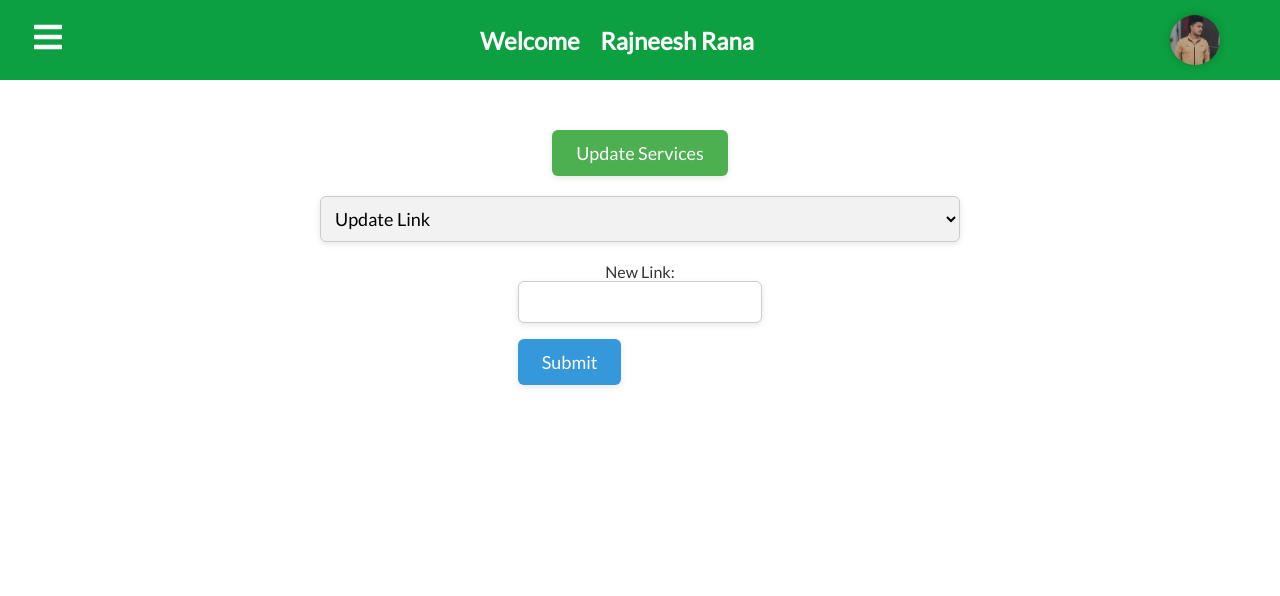
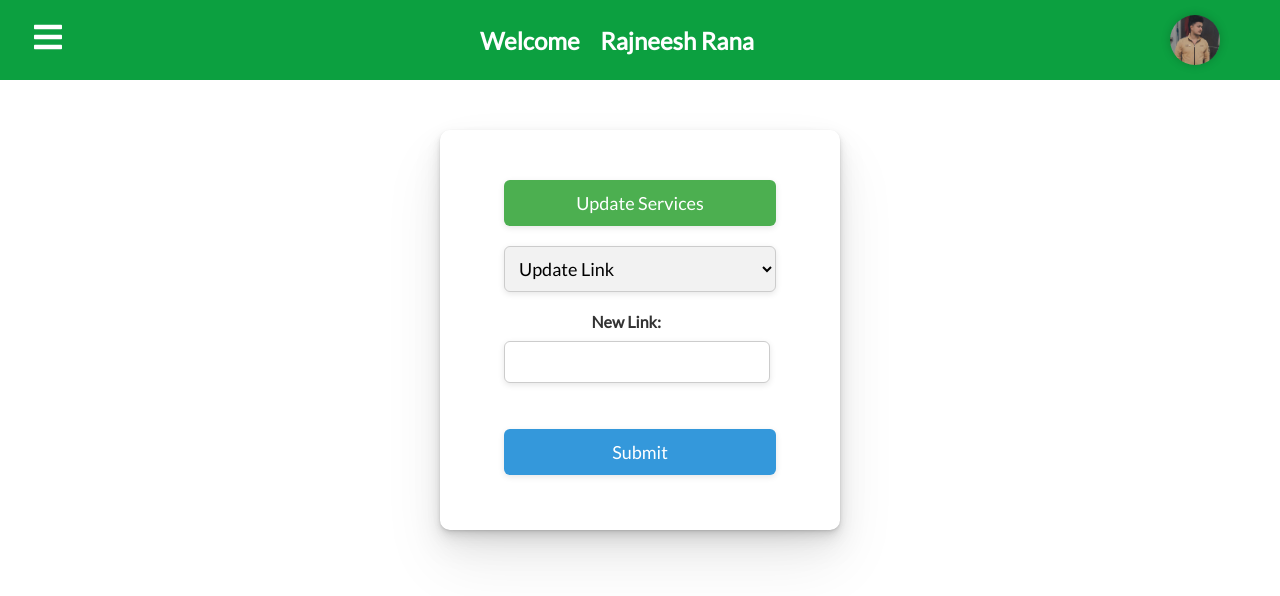
Before and after one commit to babu8683/WFH, a React (Create React App) app: page / in a window 1280 px wide. Both pictures are taken after a click on the button "Update Services". Shown: the top 596 px of the page. Built offline with nearby package versions, Linux system fonts and the light colour scheme; the HTML template or start-up script is replaced by a standard one.

Commit message:
make changes in cs of Services or upkoad image or video

```diff
--- a/public/index.html
+++ b/public/index.html
@@ -24,7 +24,7 @@
       work correctly both with client-side routing and a non-root public URL.
       Learn how to configure a non-root public URL by running `npm run build`.
     -->
-    <title>React App</title>
+    <title>Admin -Dashboard</title>
   </head>
   <body>
     <noscript>You need to enable JavaScript to run this app.</noscript>
--- a/src/pages/Services.css
+++ b/src/pages/Services.css
@@ -1,8 +1,17 @@
-
 .container {
   text-align: center;
+
+  box-shadow: rgba(0, 0, 0, 0.07) 0px 1px 2px, rgba(0, 0, 0, 0.07) 0px 2px 4px, rgba(0, 0, 0, 0.07) 0px 4px 8px, rgba(0, 0, 0, 0.07) 0px 8px 16px, rgba(0, 0, 0, 0.07) 0px 16px 32px, rgba(0, 0, 0, 0.07) 0px 32px 64px;
+  width: 400px;
+  height: 400px;
+  padding: 30px;
+  margin: 0 auto;
+  border-radius: 10px;
   margin-top: 50px;
+}
 
+.container-data {
+  margin-top: 20px;
 }
 
 .button {
@@ -15,6 +24,7 @@
   border-radius: 6px;
   transition: background-color 0.3s ease-in-out;
   box-shadow: 0 2px 6px rgba(0, 0, 0, 0.1);
+  width: 80%;
 }
 
 .button:hover {
@@ -34,15 +44,26 @@
   border: 1px solid #ccc;
   border-radius: 6px;
   background-color: #f2f2f2;
-    width: 50%;
+  width: 80%;
   margin-bottom: 20px;
   box-shadow: 0 2px 6px rgba(0, 0, 0, 0.1);
+  cursor: pointer;
+}
+
+.upload-pdf {
+  height: 100px;
 }
 
 .input-group {
   display: flex;
   flex-direction: column;
   align-items: flex-start;
+  width: 80%;
+}
+
+.input-label {
+  font-weight: bolder;
+  color: #2980b9;
 }
 
 .input-group label {
@@ -51,12 +72,28 @@
   color: #333;
 }
 
+.input-group input[type="file"] {
+  height: 80px;
+  display: flex;
+  justify-content: center;
+  align-items: center;
+  width: 100%;
+  margin-top: 10px;
+
+}
+
+.input-group input[type="text"] {
+
+  width: 109%;
+  margin-top: 10px;
+}
+
 .input-group input[type="text"],
 .input-group input[type="file"] {
   padding: 12px;
   border: 1px solid #ccc;
   border-radius: 6px;
-    width: 100%;
+
   margin-bottom: 16px;
   box-shadow: 0 2px 6px rgba(0, 0, 0, 0.1);
 }
@@ -69,8 +106,11 @@
   cursor: pointer;
   font-size: 18px;
   border-radius: 6px;
+  width: 100%;
   transition: background-color 0.3s ease-in-out;
   box-shadow: 0 2px 6px rgba(0, 0, 0, 0.1);
+  margin: 0 auto;
+  margin-top: 30px;
 }
 
 .submit-button:hover {
--- a/src/pages/Services.js
+++ b/src/pages/Services.js
@@ -21,30 +21,40 @@ function Services() {
 
   return (
     <div className="container">
-      <button className="button" onClick={() => setShowForm(true)}>Update Services</button>
+      <div className="container-data">
+        <button className="button" onClick={() => setShowForm(true)}>
+          Update Services
+        </button>
         {showForm && (
           <div className="form">
-          <select className="select" value={selectedOption} onChange={handleOptionChange}>
+            <select
+              className="select"
+              value={selectedOption}
+              onChange={handleOptionChange}
+            >
               <option value="link">Update Link</option>
               <option value="pdf">Upload PDF</option>
             </select>
             <form onSubmit={handleSubmit} className="input-group">
-            {selectedOption === 'link' && (
+              {selectedOption === "link" && (
                 <div>
-                <label>New Link:</label>
+                  <label className="input-label">New Link:</label>
                   <input type="text" name="link" />
                 </div>
               )}
-            {selectedOption === 'pdf' && (
-              <div>
-                <label>Upload PDF:</label>
+              {selectedOption === "pdf" && (
+                <div className="upload-pdf">
+                  <label className="input-label">Upload PDF:</label>
                   <input type="file" name="pdf" />
                 </div>
               )}
-            <button type="submit" className="submit-button">Submit</button>
+              <button type="submit" className="submit-button">
+                Submit
+              </button>
             </form>
           </div>
         )}
+      </div>
     </div>
   );
 }
--- a/src/pages/UpdateImageVideo.js
+++ b/src/pages/UpdateImageVideo.js
@@ -44,14 +44,14 @@ function UpdateImageVideo() {
           <form onSubmit={handleSubmit} className="input-group">
             {selectedOption === "link" && (
               <div>
-                <label>New Link:</label>
-                <input type="text" name="link" />
+                <label>Select Image:</label>
+                <input type="file" name="image" />
               </div>
             )}
             {selectedOption === "pdf" && (
               <div>
-                <label>Upload PDF:</label>
-                <input type="file" name="pdf" />
+                <label>Select Video:</label>
+                <input type="file" name="video" />
               </div>
             )}
             {(selectedOption === "image" || selectedOption === "video") && (
```
Lines whose indentation alone changed are shown as unchanged.
